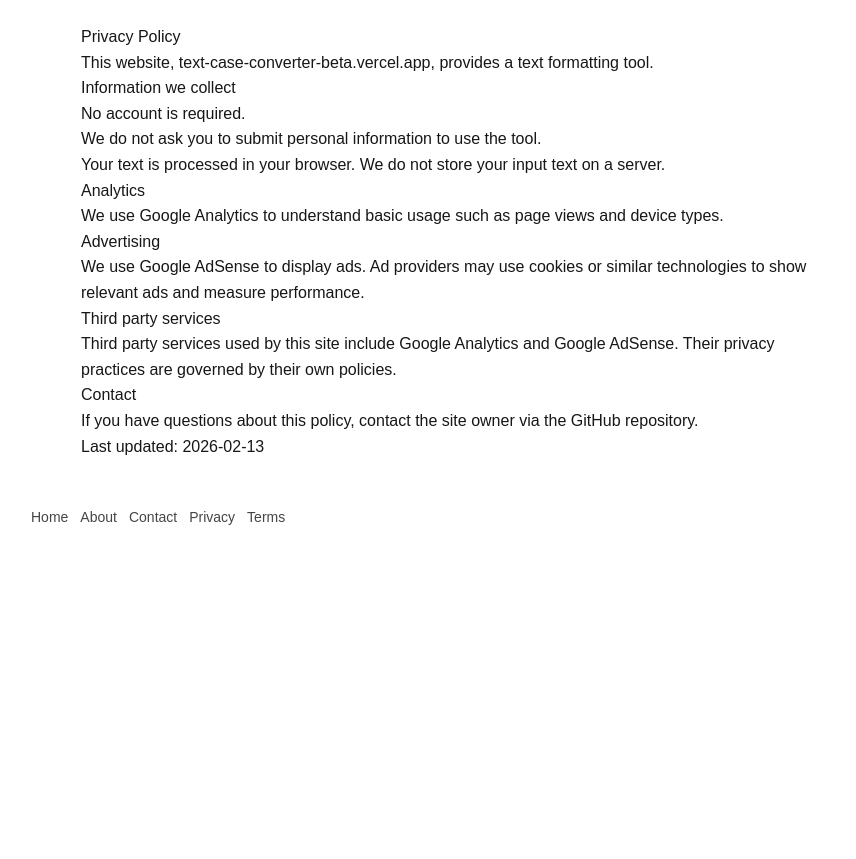
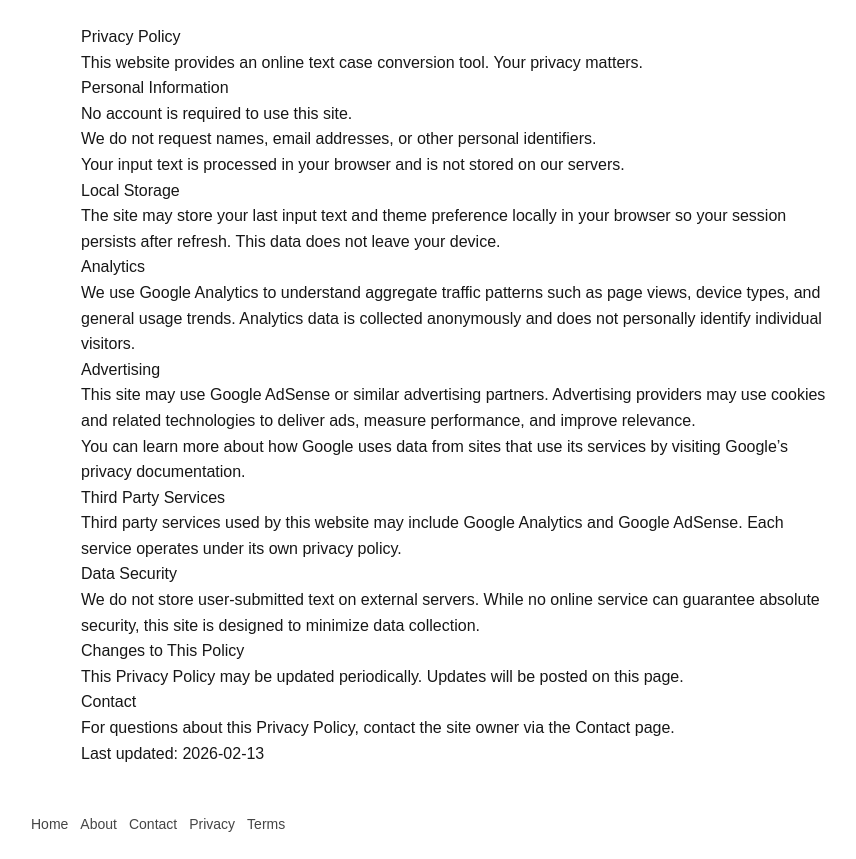
Before and after one commit to raiderj77/text-converter, a Next.js app: page /privacy in a window 1280 px wide. Shown: the whole page, without its empty margins (183-1039 px from the left). Before the commit the page ends 800 px from the top, so only its background shows below. Built offline with nearby package versions, Linux system fonts and the light colour scheme.

Commit message:
Strengthen privacy and terms pages

```diff
--- a/app/privacy/page.tsx
+++ b/app/privacy/page.tsx
@@ -1,5 +1,7 @@
 export const metadata = {
   title: "Privacy Policy",
+  description:
+    "Privacy Policy for Text Case Converter explaining analytics, cookies, and data handling.",
 };
 
 export default function PrivacyPage() {
@@ -8,36 +10,61 @@ export default function PrivacyPage() {
       <h1>Privacy Policy</h1>
 
       <p>
-        This website, text-case-converter-beta.vercel.app, provides a text formatting tool.
+        This website provides an online text case conversion tool. Your privacy matters.
       </p>
 
-      <h2>Information we collect</h2>
+      <h2>Personal Information</h2>
       <ul>
-        <li>No account is required.</li>
-        <li>We do not ask you to submit personal information to use the tool.</li>
-        <li>Your text is processed in your browser. We do not store your input text on a server.</li>
+        <li>No account is required to use this site.</li>
+        <li>We do not request names, email addresses, or other personal identifiers.</li>
+        <li>Your input text is processed in your browser and is not stored on our servers.</li>
       </ul>
+
+      <h2>Local Storage</h2>
+      <p>
+        The site may store your last input text and theme preference locally in your browser
+        so your session persists after refresh. This data does not leave your device.
+      </p>
 
       <h2>Analytics</h2>
       <p>
-        We use Google Analytics to understand basic usage such as page views and device types.
+        We use Google Analytics to understand aggregate traffic patterns such as page views,
+        device types, and general usage trends. Analytics data is collected anonymously and
+        does not personally identify individual visitors.
       </p>
 
       <h2>Advertising</h2>
       <p>
-        We use Google AdSense to display ads. Ad providers may use cookies or similar
-        technologies to show relevant ads and measure performance.
+        This site may use Google AdSense or similar advertising partners. Advertising
+        providers may use cookies and related technologies to deliver ads, measure
+        performance, and improve relevance.
+      </p>
+      <p>
+        You can learn more about how Google uses data from sites that use its services by
+        visiting Google’s privacy documentation.
       </p>
 
-      <h2>Third party services</h2>
+      <h2>Third Party Services</h2>
       <p>
-        Third party services used by this site include Google Analytics and Google AdSense.
-        Their privacy practices are governed by their own policies.
+        Third party services used by this website may include Google Analytics and
+        Google AdSense. Each service operates under its own privacy policy.
+      </p>
+
+      <h2>Data Security</h2>
+      <p>
+        We do not store user-submitted text on external servers. While no online
+        service can guarantee absolute security, this site is designed to minimize
+        data collection.
+      </p>
+
+      <h2>Changes to This Policy</h2>
+      <p>
+        This Privacy Policy may be updated periodically. Updates will be posted on this page.
       </p>
 
       <h2>Contact</h2>
       <p>
-        If you have questions about this policy, contact the site owner via the GitHub repository.
+        For questions about this Privacy Policy, contact the site owner via the Contact page.
       </p>
 
       <p>Last updated: 2026-02-13</p>
--- a/app/terms/page.tsx
+++ b/app/terms/page.tsx
@@ -1,5 +1,7 @@
 export const metadata = {
   title: "Terms of Service",
+  description:
+    "Terms of Service for the Text Case Converter online tool.",
 };
 
 export default function TermsPage() {
@@ -8,24 +10,44 @@ export default function TermsPage() {
       <h1>Terms of Service</h1>
 
       <p>
-        By using text-case-converter-beta.vercel.app, you agree to these terms.
+        By accessing and using this website, you agree to these Terms of Service.
       </p>
 
-      <h2>Use of the tool</h2>
+      <h2>Use of the Website</h2>
       <ul>
         <li>You are responsible for the content you paste into the tool.</li>
-        <li>Do not use the site for unlawful activity.</li>
-        <li>The site is provided as-is with no warranties.</li>
+        <li>You agree not to use the website for unlawful, harmful, or abusive purposes.</li>
+        <li>You agree not to attempt to disrupt or interfere with the website’s operation.</li>
       </ul>
 
-      <h2>Limitations</h2>
+      <h2>No Warranty</h2>
       <p>
-        We are not responsible for any loss resulting from the use of this tool.
+        This tool is provided on an "as is" and "as available" basis. We make no
+        guarantees regarding accuracy, reliability, or availability.
       </p>
 
-      <h2>Changes</h2>
+      <h2>Limitation of Liability</h2>
       <p>
-        We may update these terms over time by posting changes on this page.
+        The site owner shall not be liable for any direct, indirect, incidental,
+        or consequential damages resulting from the use of this website.
+      </p>
+
+      <h2>Intellectual Property</h2>
+      <p>
+        The website content, layout, and functionality are protected by applicable
+        intellectual property laws. You may use the tool for personal or business use,
+        but may not copy or redistribute the site itself without permission.
+      </p>
+
+      <h2>Changes to These Terms</h2>
+      <p>
+        These Terms of Service may be updated periodically. Continued use of the
+        website constitutes acceptance of any revised terms.
+      </p>
+
+      <h2>Contact</h2>
+      <p>
+        Questions about these Terms of Service may be directed through the Contact page.
       </p>
 
       <p>Last updated: 2026-02-13</p>
```
